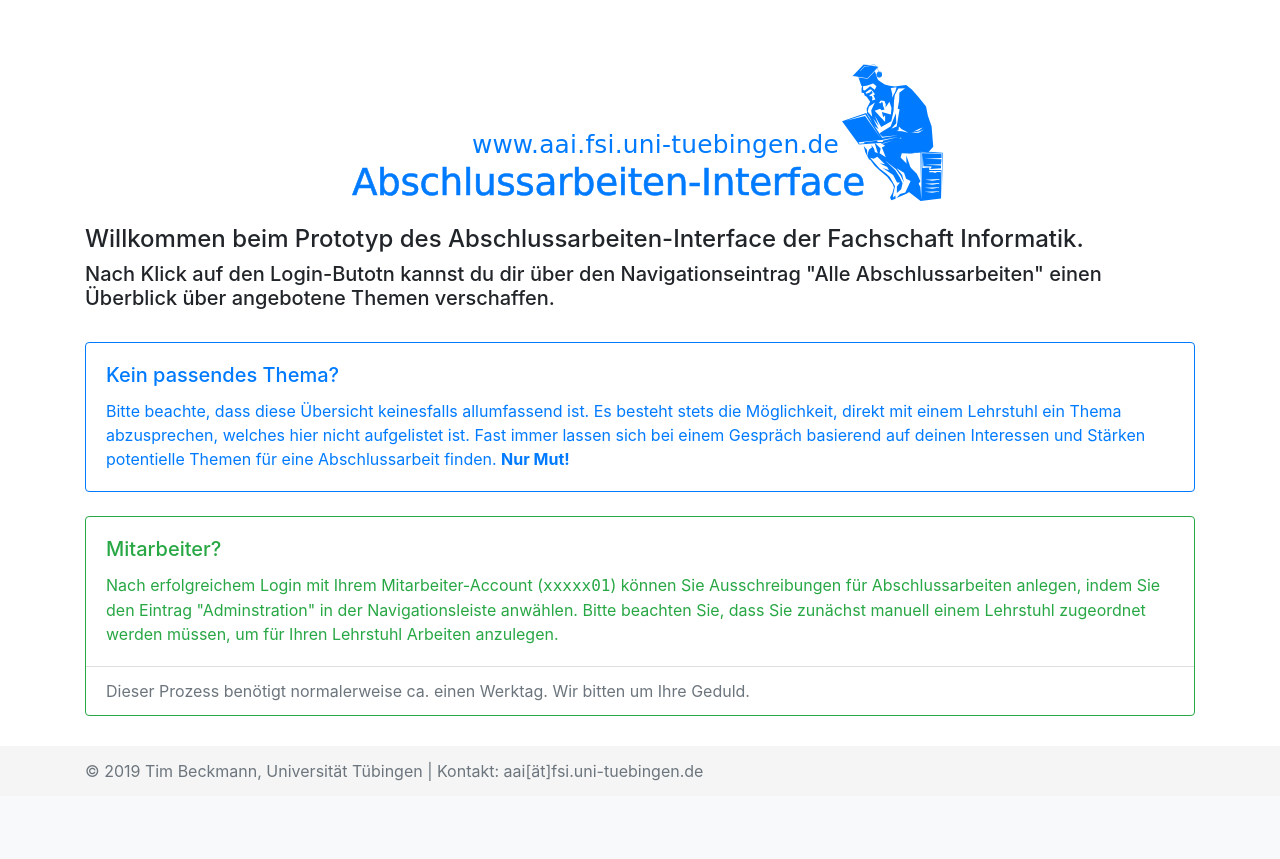
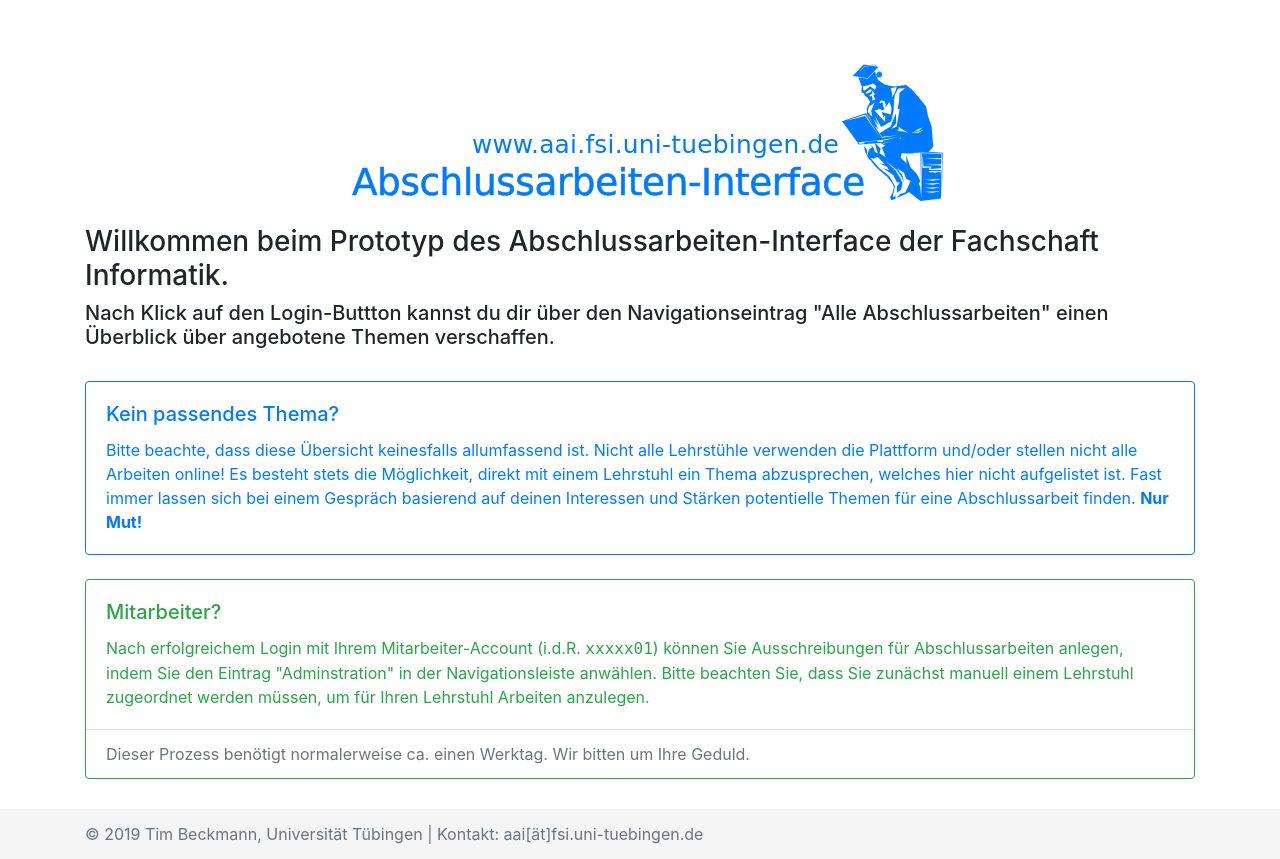
Before and after one commit to fsi-tue/aai, a Django app: page / in a window 1280 px wide. Shown: the part 66-925 px from the top of the page. Before the commit the page ends 847 px from the top, so only its background shows below. Run offline with Django 3.2, Linux system fonts and the light colour scheme; some libraries are stand-ins or nearby versions.

Commit message:
fix chair field on user model, add information messages

```diff
--- a/fsiaai/abschlussarbeiten/management/commands/makeworkgroups.py
+++ b/fsiaai/abschlussarbeiten/management/commands/makeworkgroups.py
@@ -7,6 +7,7 @@
 
     def handle(self, *args, **options):
         chairs = {
+            'nicht zugeordnet': 'N/A',
             'Computational Systems Biology of Infection': 'Dräger',
             'Big Data Visual Analytics in den Lebenswissenschaften': 'Krone',
             'Algorithmen der Bioinformatik': 'Huson',
@@ -37,7 +38,6 @@
             'Perception Engineering': 'Kasneci',
             'Neuronale Informationsverarbeitung': 'Wichmann',
             'Computergrafik': 'Lensch',
-            'nicht zugeordnet': 'N/A'
         }
         for key, value in chairs.items():
             Chair(name=key, head=value).save()
--- a/fsiaai/abschlussarbeiten/templates/index.html
+++ b/fsiaai/abschlussarbeiten/templates/index.html
@@ -5,13 +5,13 @@
     <div class="logo">
     <img src="{% static 'img/aai_logo_big.svg' %}">
     </div>
-    <h4>Willkommen beim Prototyp des Abschlussarbeiten-Interface der Fachschaft Informatik.</h4>
-    <h5>Nach Klick auf den Login-Butotn kannst du dir über den Navigationseintrag "Alle Abschlussarbeiten" einen Überblick über angebotene Themen verschaffen.</h5>
+    <h3>Willkommen beim Prototyp des Abschlussarbeiten-Interface der Fachschaft Informatik.</h3>
+    <h5>Nach Klick auf den Login-Buttton kannst du dir über den Navigationseintrag "Alle Abschlussarbeiten" einen Überblick über angebotene Themen verschaffen.</h5>
      <br>
 <div class="card border-primary">
   <div class="card-body text-primary">
     <h5 class="card-title">Kein passendes Thema?</h5>
-    <p class="card-text">Bitte beachte, dass diese Übersicht keinesfalls allumfassend ist. Es besteht stets die Möglichkeit, direkt mit einem Lehrstuhl ein Thema abzusprechen, welches hier nicht aufgelistet ist.
+    <p class="card-text">Bitte beachte, dass diese Übersicht keinesfalls allumfassend ist. Nicht alle Lehrstühle verwenden die Plattform und/oder stellen nicht alle Arbeiten online! Es besteht stets die Möglichkeit, direkt mit einem Lehrstuhl ein Thema abzusprechen, welches hier nicht aufgelistet ist.
         Fast immer lassen sich bei einem Gespräch basierend auf deinen Interessen und Stärken potentielle Themen für eine Abschlussarbeit finden. <span style="font-weight: bold">Nur Mut!</span></p>
   </div>
 </div>
@@ -19,7 +19,7 @@
     <div class="card border-success">
   <div class="card-body text-success">
     <h5 class="card-title">Mitarbeiter?</h5>
-    <p class="card-text">Nach erfolgreichem Login mit Ihrem Mitarbeiter-Account (<span style="font-family: monospace;">xxxxx01</span>)
+    <p class="card-text">Nach erfolgreichem Login mit Ihrem Mitarbeiter-Account (i.d.R. <span style="font-family: monospace;">xxxxx01</span>)
     können Sie Ausschreibungen für Abschlussarbeiten anlegen, indem Sie den Eintrag "Adminstration" in der Navigationsleiste anwählen. Bitte beachten Sie, dass Sie zunächst
     manuell einem Lehrstuhl zugeordnet werden müssen, um für Ihren Lehrstuhl Arbeiten anzulegen.</p>
   </div>
--- a/fsiaai/abschlussarbeiten/views.py
+++ b/fsiaai/abschlussarbeiten/views.py
@@ -12,7 +12,7 @@
 
 
 def index(request):
-    messages.info(request, 'Diese Seite befindet sich noch im Aufbau und ist sowieso nur Proof of Concept.')
+    messages.error(request, 'Um die Funktionalität dieser Seite nutzen zu können, loggen Sie sich bitte ein.')
     return render(request, 'index.html')
 
 
--- a/fsiaai/fsiaai/templates/login.html
+++ b/fsiaai/fsiaai/templates/login.html
@@ -5,6 +5,9 @@
 {% block toggle_login %}{% endblock %}
 {# <a href="{% url 'saml2_login' %}"><button type="button" class="btn btn-info">Login mit Shibboleth</button></a>  #}
 {% block content %}
+
+    <h4>Um diese Funktion nutzen zu können, loggen Sie sich bitte ein:</h4>
+
     <form action="{% url 'login' %}" method="post" accept-charset="utf-8">
         <table id="loginform">
         {% bootstrap_form form %}
```
Also changed, not shown: fsiaai/abschlussarbeiten/models.py (+5 -5 lines), 3 other files.
